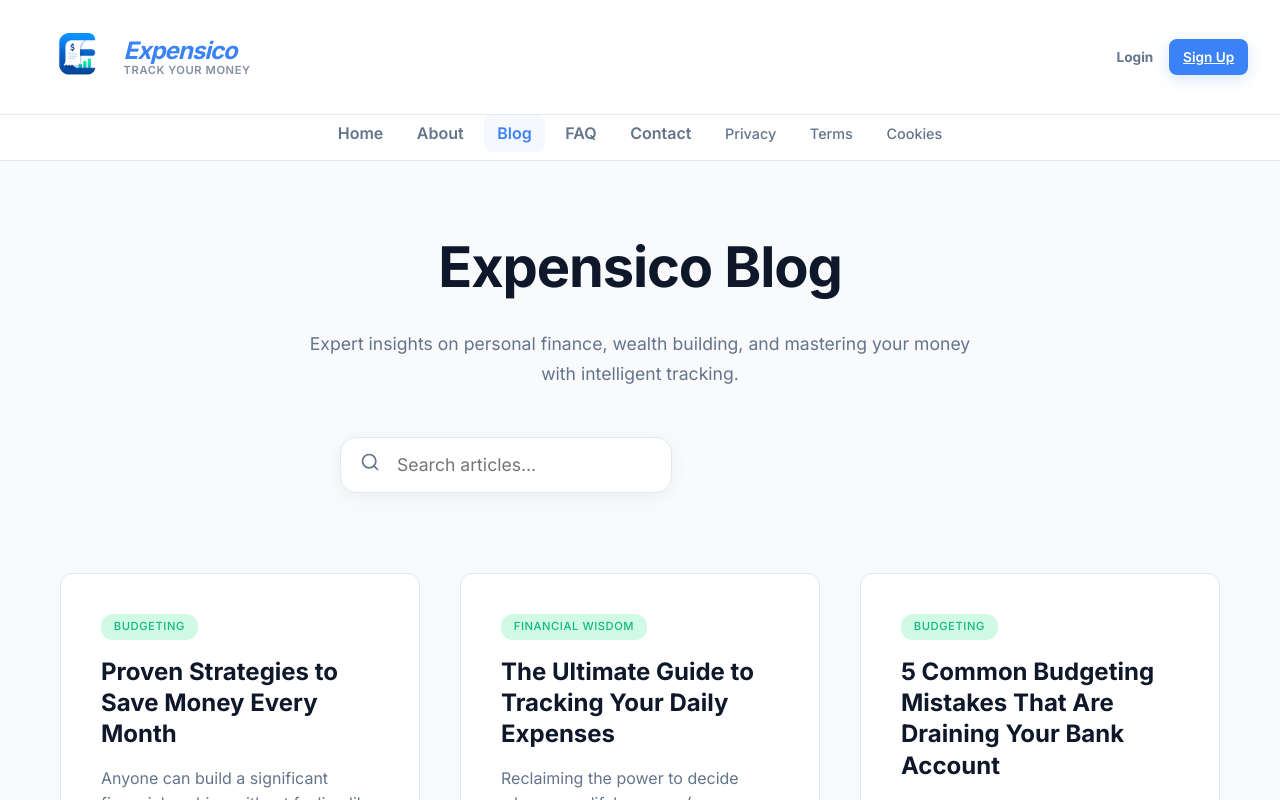
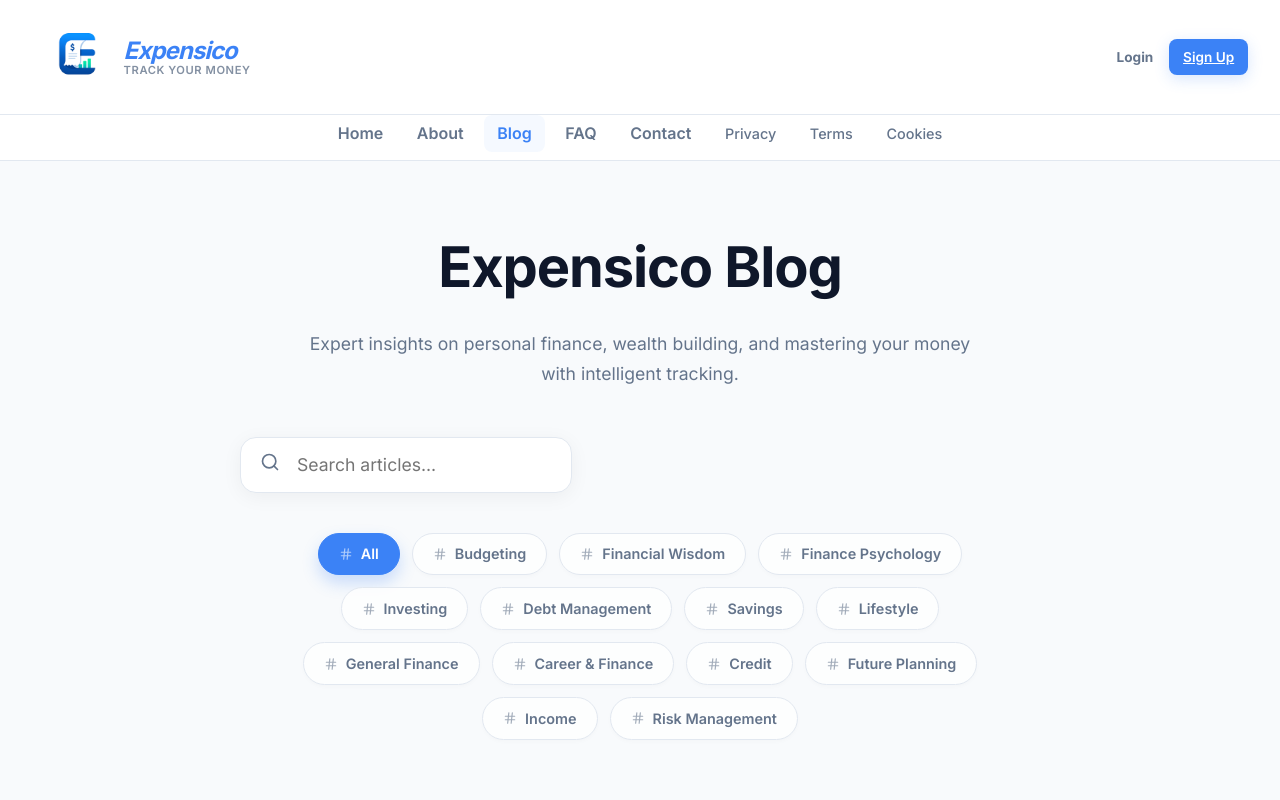
Before and after one commit to MALIKZONTY/Expense-Tracker, a React (Vite) app in the folder frontend/: page /blog in a window 1280 px wide. Shown: the top 800 px of the page. Built offline with nearby package versions, Linux system fonts and the light colour scheme; no server answers.

Commit message:
blog nav

```diff
--- a/frontend/src/pages/BlogList.jsx
+++ b/frontend/src/pages/BlogList.jsx
@@ -1,19 +1,46 @@
 import { useState, useEffect } from 'react';
-import { Link } from 'react-router-dom';
-import { BookOpen, Calendar, ArrowRight, Search } from 'lucide-react';
+import { Link, useSearchParams } from 'react-router-dom';
+import { BookOpen, Calendar, ArrowRight, Search, Hash } from 'lucide-react';
 import blogPosts from '../content/blogs';
 
 export default function BlogList() {
+  const [searchParams, setSearchParams] = useSearchParams();
   const [searchTerm, setSearchTerm] = useState('');
+  const [selectedCategory, setSelectedCategory] = useState(searchParams.get('category') || 'All');
 
   useEffect(() => {
     window.scrollTo(0, 0);
   }, []);
 
-  const filteredPosts = blogPosts.filter(post =>
-    post.title.toLowerCase().includes(searchTerm.toLowerCase()) ||
-    post.description.toLowerCase().includes(searchTerm.toLowerCase())
-  );
+  // Update selected category when URL changes
+  useEffect(() => {
+    const cat = searchParams.get('category');
+    if (cat) {
+      setSelectedCategory(cat);
+    } else {
+      setSelectedCategory('All');
+    }
+  }, [searchParams]);
+
+  // Extract unique categories
+  const categories = ['All', ...new Set(blogPosts.map(post => post.category).filter(Boolean))];
+
+  const filteredPosts = blogPosts.filter(post => {
+    const matchesSearch = post.title.toLowerCase().includes(searchTerm.toLowerCase()) ||
+                         post.description.toLowerCase().includes(searchTerm.toLowerCase());
+    const matchesCategory = selectedCategory === 'All' || post.category === selectedCategory;
+    return matchesSearch && matchesCategory;
+  });
+
+  const handleCategoryClick = (category) => {
+    if (category === 'All') {
+      searchParams.delete('category');
+    } else {
+      searchParams.set('category', category);
+    }
+    setSearchParams(searchParams);
+    setSelectedCategory(category);
+  };
 
   return (
     <div className="container" style={{ padding: '4rem 1.25rem', maxWidth: '1200px' }}>
@@ -26,8 +53,9 @@ export default function BlogList() {
         </p>
       </header>
 
-      {/* Search Bar */}
-      <div style={{ position: 'relative', maxWidth: '600px', margin: '0 auto 5rem auto' }}>
+      {/* Search & Category Filter Section */}
+      <div style={{ maxWidth: '800px', margin: '0 auto 5rem auto' }}>
+        <div style={{ position: 'relative', marginBottom: '1.5rem' }}>
           <div style={{ position: 'absolute', left: '1.25rem', top: '50%', transform: 'translateY(-50%)', color: 'var(--text-secondary)' }}>
             <Search size={20} />
           </div>
@@ -39,6 +67,96 @@ export default function BlogList() {
             value={searchTerm}
             onChange={(e) => setSearchTerm(e.target.value)}
           />
+        </div>
+
+        {/* Category Navigation */}
+        <nav
+          aria-label="Blog categories"
+          style={{
+            marginTop: '2rem',
+            position: 'relative',
+            display: 'flex',
+            justifyContent: 'center'
+          }}
+        >
+          {/* Scroll Container */}
+          <div
+            className="category-scroll-container"
+            style={{
+              display: 'flex',
+              gap: '0.75rem',
+              overflowX: 'auto',
+              padding: '0.5rem 1rem 1.5rem 1rem',
+              maxWidth: '100%',
+              scrollbarWidth: 'none', // Firefox
+              msOverflowStyle: 'none', // IE/Edge
+              WebkitOverflowScrolling: 'touch',
+              justifyContent: 'flex-start', // Default for scrolling
+              maskImage: 'linear-gradient(to right, transparent, black 5%, black 95%, transparent)', // Fade edges
+              WebkitMaskImage: 'linear-gradient(to right, transparent, black 5%, black 95%, transparent)'
+            }}
+          >
+            {/* CSS to hide scrollbar but keep functionality */}
+            <style>{`
+              .category-scroll-container::-webkit-scrollbar {
+                display: none;
+              }
+              @media (min-width: 1024px) {
+                .category-scroll-container {
+                  justify-content: center !important;
+                  overflow-x: visible !important;
+                  mask-image: none !important;
+                  WebkitMaskImage: none !important;
+                  flex-wrap: wrap;
+                }
+              }
+            `}</style>
+
+            {categories.map(category => {
+              const isActive = selectedCategory === category;
+              const targetUrl = category === 'All' ? '/blog' : `/blog?category=${encodeURIComponent(category)}`;
+
+              return (
+                <Link
+                  key={category}
+                  to={targetUrl}
+                  style={{
+                    padding: '0.6rem 1.25rem',
+                    borderRadius: '30px',
+                    border: '1px solid',
+                    borderColor: isActive ? 'var(--primary-color)' : 'var(--border-color)',
+                    background: isActive ? 'var(--primary-color)' : 'rgba(255, 255, 255, 0.8)',
+                    color: isActive ? 'white' : 'var(--text-secondary)',
+                    fontWeight: 600,
+                    fontSize: '0.9rem',
+                    textDecoration: 'none',
+                    whiteSpace: 'nowrap',
+                    transition: 'all 0.3s cubic-bezier(0.4, 0, 0.2, 1)',
+                    display: 'flex',
+                    alignItems: 'center',
+                    gap: '0.5rem',
+                    boxShadow: isActive ? '0 8px 16px rgba(59,130,246,0.25)' : '0 2px 4px rgba(0,0,0,0.02)',
+                    flexShrink: 0
+                  }}
+                  onMouseOver={(e) => {
+                    if (!isActive) {
+                      e.currentTarget.style.borderColor = 'var(--primary-color)';
+                      e.currentTarget.style.transform = 'translateY(-2px)';
+                    }
+                  }}
+                  onMouseOut={(e) => {
+                    if (!isActive) {
+                      e.currentTarget.style.borderColor = 'var(--border-color)';
+                      e.currentTarget.style.transform = 'translateY(0)';
+                    }
+                  }}
+                >
+                  <Hash size={14} style={{ opacity: 0.6 }} /> {category}
+                </Link>
+              );
+            })}
+          </div>
+        </nav>
       </div>
 
       {filteredPosts.length === 0 ? (
--- a/frontend/src/pages/BlogPost.jsx
+++ b/frontend/src/pages/BlogPost.jsx
@@ -29,9 +29,21 @@ export default function BlogPost() {
         </Link>
 
         <div style={{ display: 'flex', gap: '0.75rem', marginBottom: '2rem' }}>
-          <span className="badge badge-income" style={{ fontSize: '0.8rem', textTransform: 'uppercase', letterSpacing: '0.05em' }}>
+          <Link
+            to={`/blog?category=${encodeURIComponent(post.category || 'Financial Wisdom')}`}
+            className="badge badge-income"
+            style={{
+              fontSize: '0.8rem',
+              textTransform: 'uppercase',
+              letterSpacing: '0.05em',
+              textDecoration: 'none',
+              transition: 'opacity 0.2s ease'
+            }}
+            onMouseOver={(e) => e.currentTarget.style.opacity = '0.8'}
+            onMouseOut={(e) => e.currentTarget.style.opacity = '1'}
+          >
             {post.category || 'Financial Wisdom'}
-          </span>
+          </Link>
         </div>
 
         <h1 style={{ fontSize: 'clamp(2rem, 5vw, 3.5rem)', fontWeight: 900, lineHeight: '1.2', color: 'var(--text-primary)', marginBottom: '2rem', letterSpacing: '-0.03em' }}>
--- a/frontend/src/pages/Features.jsx
+++ b/frontend/src/pages/Features.jsx
@@ -48,10 +48,10 @@ const FEATURE_CONFIG = [
     layout: 'web',
     cta: { text: 'Explore the Blog', link: '/blog' },
     bulletPoints: [
+      'Browse by Topic: Budgeting, Investing, and Psychology',
       '20+ long-form professional financial guides',
-      'Deep dives into debt management and investing',
       'Actionable advice for first-time home buyers',
-      'Regularly updated content for AdSense authority'
+      'Searchable archive for instant knowledge access'
     ]
   },
   {
```
Lines whose indentation alone changed are shown as unchanged.
